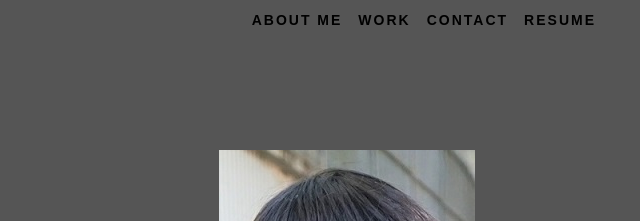
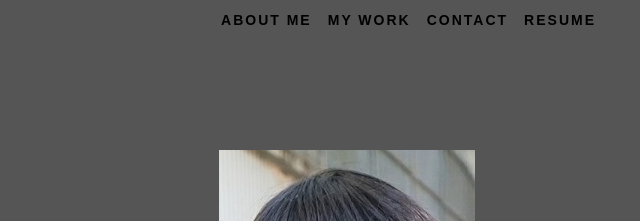
Before and after one commit to kenny852/bootstarp-portfolio, a plain HTML site: page index.html in a window 1280 px wide. Shown: the top 221 px of the page, 591-1231 px from the left. Drawn offline with nearby package versions, Linux system fonts and the light colour scheme; a web font is replaced by a local one.

```diff
--- a/css/index.css
+++ b/css/index.css
@@ -8,7 +8,6 @@
   --hover: #fff;
   --hoverbg: #bbb;
   --link: #bbb;
-  --border: #f00;
 }
 
 body {
--- a/index.html
+++ b/index.html
@@ -46,7 +46,7 @@
                             <a class="nav-link js-scroll-trigger" href="#aboutme">About Me</a>
                         </li>
                         <li class="nav-item">
-                            <a class="nav-link js-scroll-trigger" href="#work">Work</a>
+                            <a class="nav-link js-scroll-trigger" href="#work">My Work</a>
                         </li>
                         <li class="nav-item">
                             <a class="nav-link js-scroll-trigger" href="#contact">Contact</a>
```
